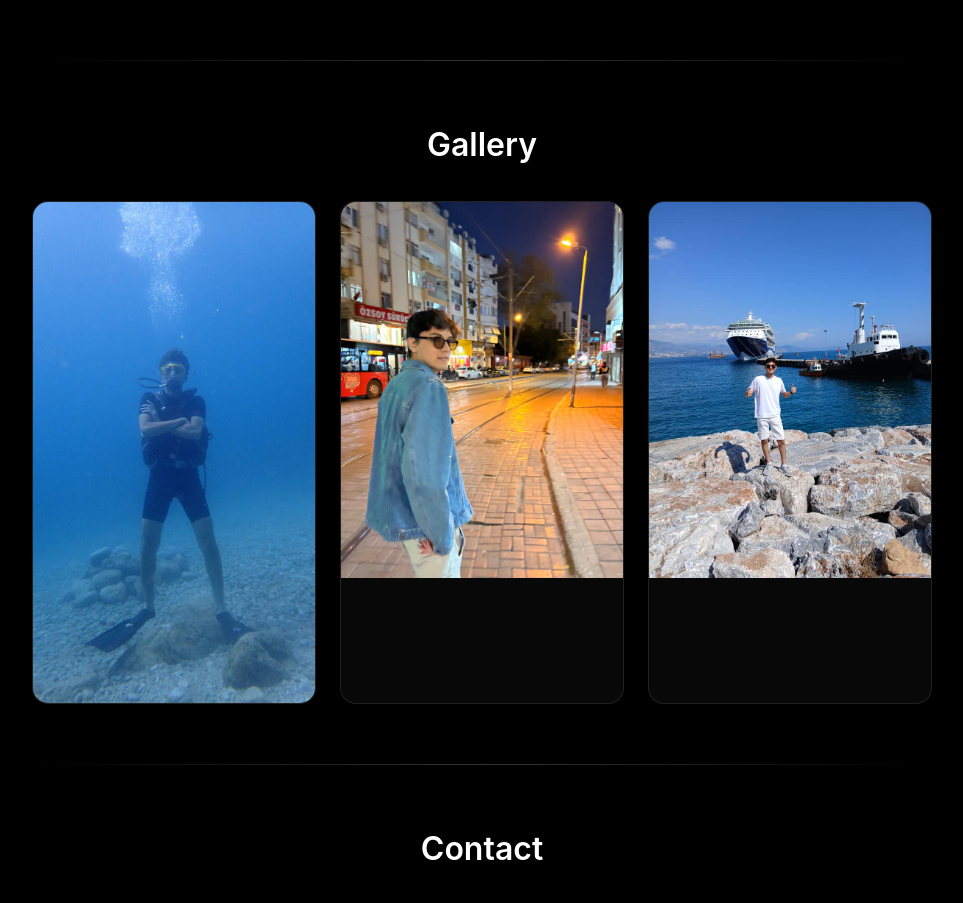
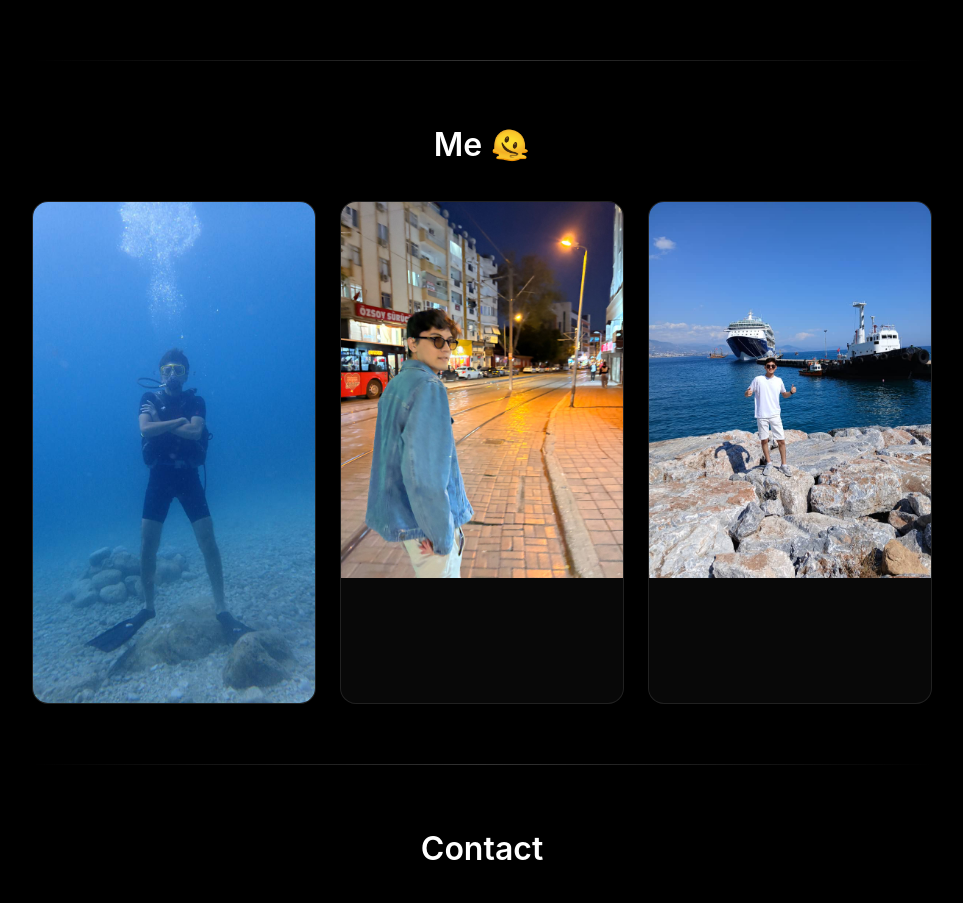
Before and after one commit to ZicoZ7/dorfyplan, a Next.js app: page /dorfyplan/ in a window 1280 px wide. Shown: the part 873-1776 px from the top of the page, without its empty margins (158-1121 px from the left). Built offline with nearby package versions, Linux system fonts and the light colour scheme.

Commit message:
Initial commit

```diff
--- a/app/page.tsx
+++ b/app/page.tsx
@@ -147,7 +147,7 @@
           <div className="divider"></div>
 
           <section className="gallery-section">
-            <h2 className="section-title">Gallery</h2>
+            <h2 className="section-title">Me 🫠</h2>
             <div className="photo-grid">
               <div className="photo-card">
                 <Image
```
